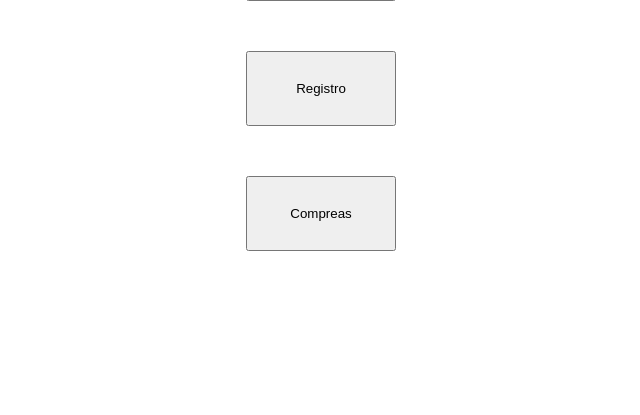
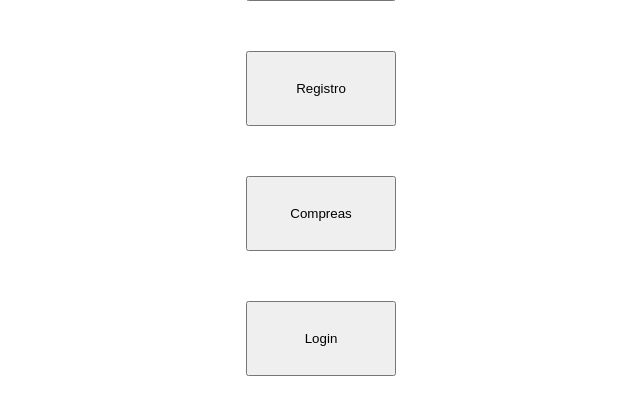
Before and after one commit to Cesar4280/cine, a Flask app: page / in a window 1280 px wide. Shown: the part 331-746 px from the top of the page, without its empty margins (319-959 px from the left). Run offline with Flask 2, Linux system fonts and the light colour scheme.

Commit message:
Update index.html

```diff
--- a/src/templates/index.html
+++ b/src/templates/index.html
@@ -20,6 +20,8 @@
     <p align="center"><a href=/registro/><button class=grey style="height:75px;width:150px">Registro</button></a></p>
     <br>
     <p align="center"><a href=compras.html><button class=grey style="height:75px;width:150px">Compreas</button></a></p>
+    <br>
+    <p align="center"><a href=login.html><button class=grey style="height:75px;width:150px">Login</button></a></p>
 
 </body>
 </html>
```
